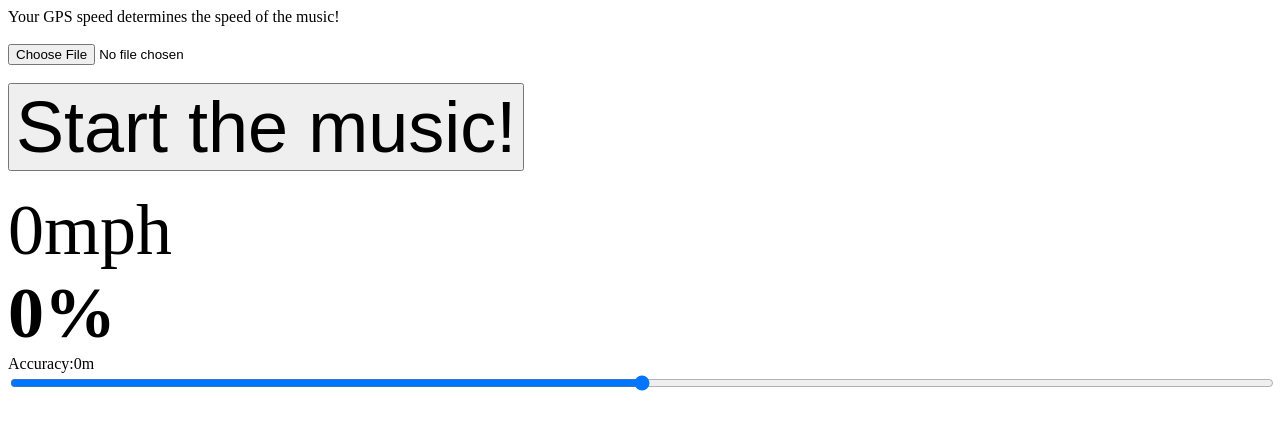
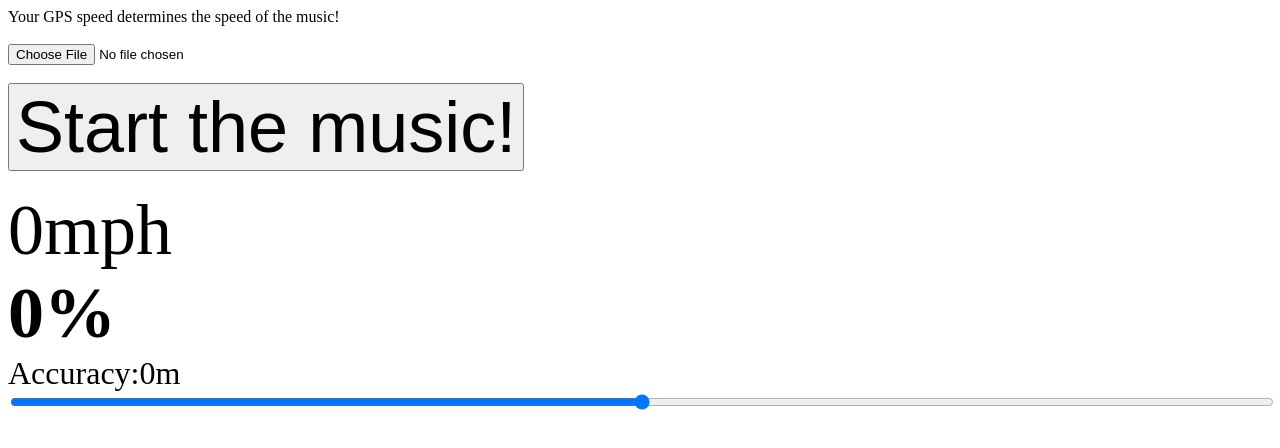
Before and after one commit to SuperSpruce/GPS-speed-music, a plain HTML site: page index.html in a window 1280 px wide. Drawn offline with Linux system fonts and the light colour scheme.

Commit message:
Update graphics.css

```diff
--- a/graphics.css
+++ b/graphics.css
@@ -7,6 +7,10 @@
     font-size: 72px;
 }
 
+.medium {
+    font-size: 32px;
+}
+
 #playAudio {
     font-size: 72px;
 }
```
